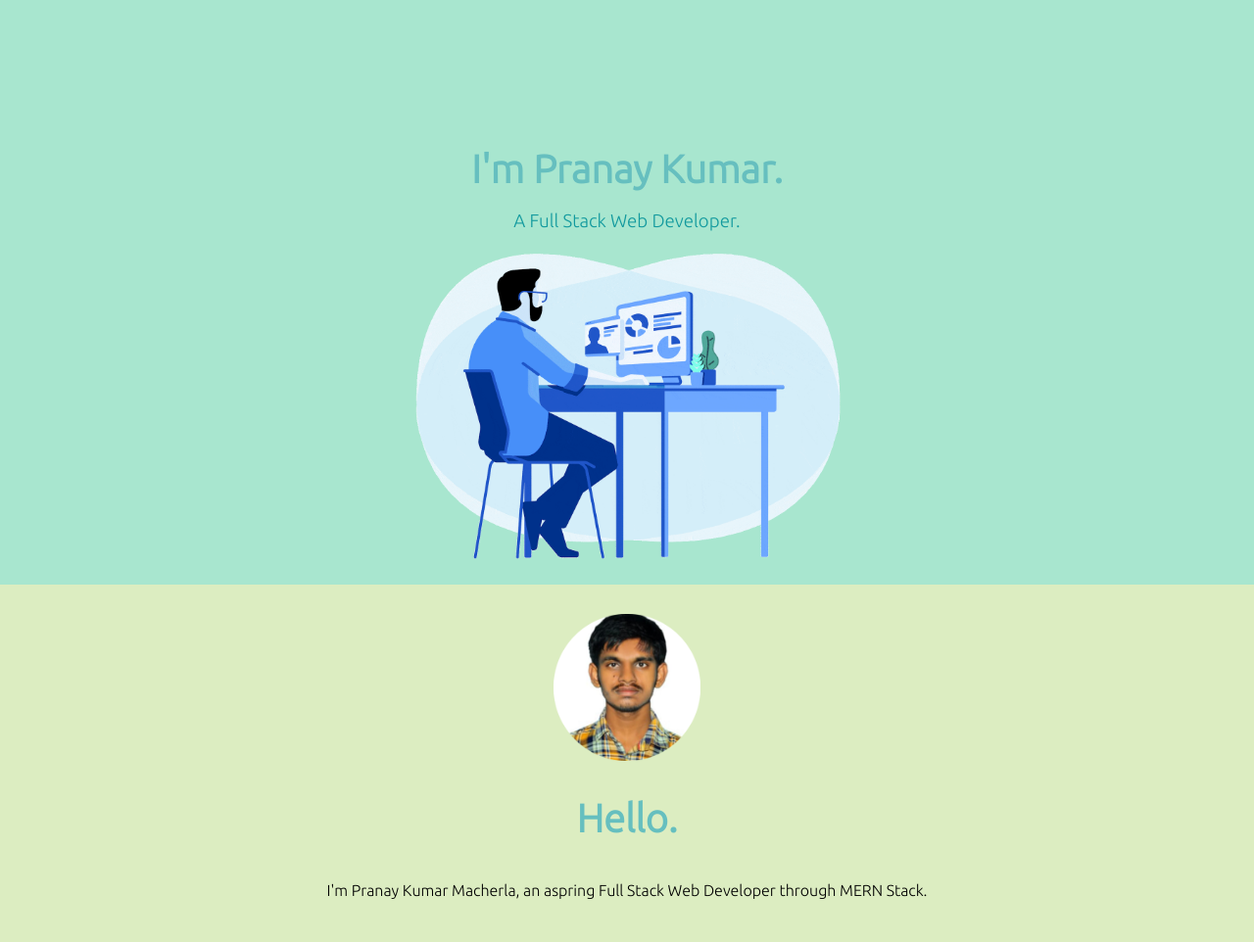
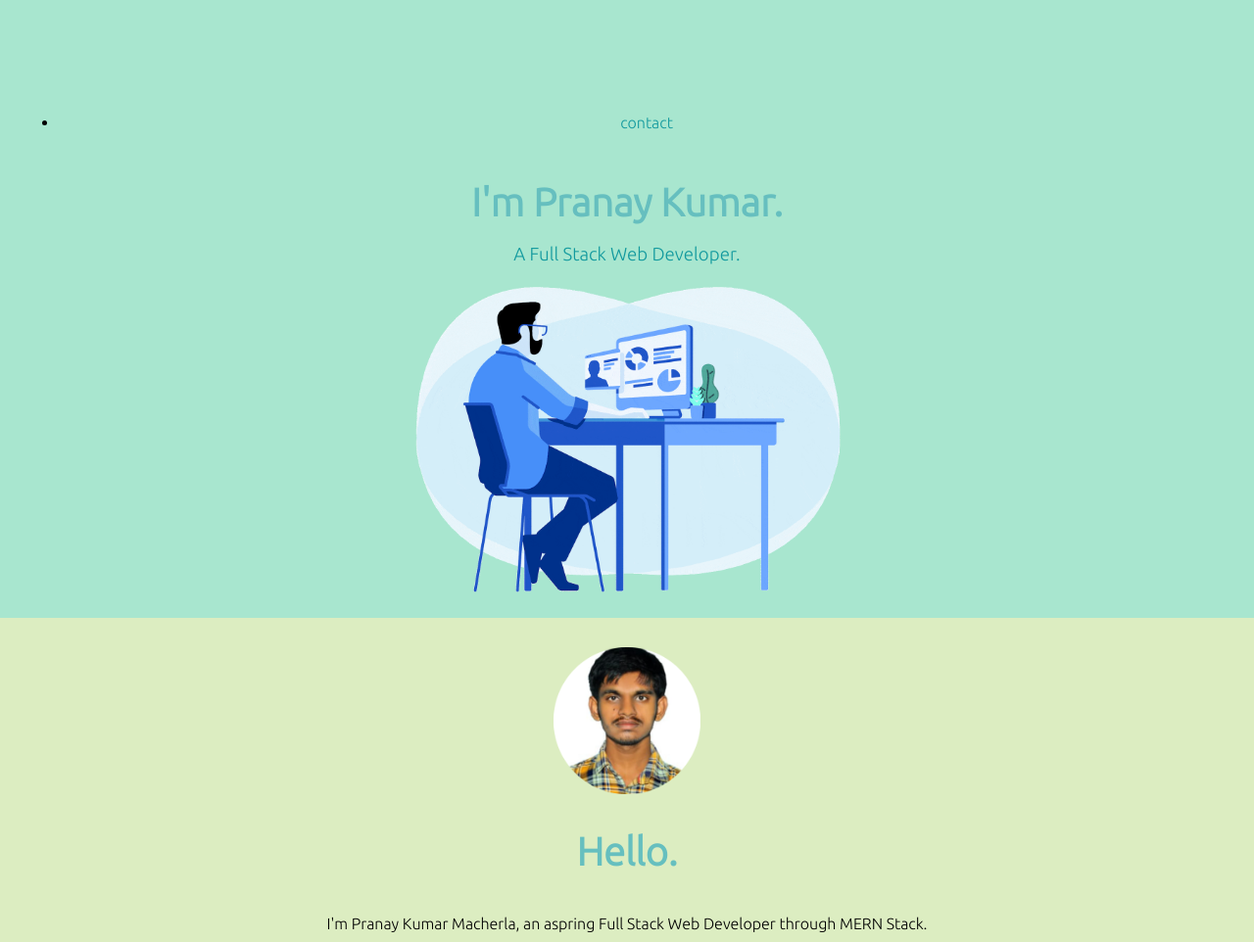
Before and after one commit to macherlapranaykumar/my-personal-site, a plain HTML site: page index.html in a window 1280 px wide. Shown: the top 962 px of the page at 98% size. Drawn offline with Linux system fonts and the light colour scheme.

Commit message:
Update index.html

```diff
--- a/index.html
+++ b/index.html
@@ -13,6 +13,15 @@
 
 <body>
   <div class="top-container">
+    <nav class="navbar">
+      <ul class="navbar-nav">
+        <li class="nav-item">
+          <a class="nav-link" href="">contact</a>
+        </li>
+
+      </ul>
+
+    </nav>
     <h1> I'm Pranay Kumar. </h1>
     <h3> A Full Stack Web Developer.</h3>
     <img src="images/developer.gif" alt="developer-img" height="40%" width="40%">
@@ -43,7 +52,7 @@
           <li>B.Tech in Computer Science and Engineering from RGUKT Basar in 2019 with 75.1% </li>
           <li>Intermediate in M.P.C from RGUKT Basar in 2015 with 77.5%</li>
           <li>SSC from Kakatiya High School, Jammikunta (Board of Secondary Education, Andhra
-Pradesh) in 2013 with 100%</li>
+            Pradesh) in 2013 with 100%</li>
         </ul>
       </div>
       <div class="skill-row">
@@ -54,7 +63,7 @@ Pradesh) in 2013 with 100%</li>
           <li>Qualified GATE-2020 in CSIT Paper.</li>
           <li>Got selected for 6-Year Integrated Course at RGUKT Basar.</li>
           <li>Served as a Member of Executive team of AntahPragnya-2k18, Technical Festival of
-our University.</li>
+            our University.</li>
           <li>Served as a Class Representative for 2 semesters.</li>
         </ul>
       </div>
```
